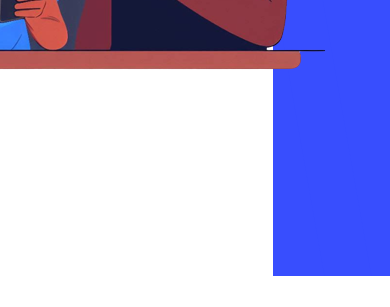
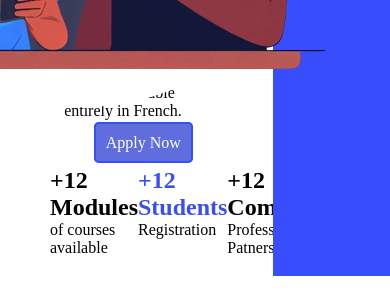
Before and after one commit to WassCodeur/AfroBitcoinSchool, a plain HTML site: page index.html in a window 390 px wide. Shown: the part 568-875 px from the top of the page. Before the commit the page ends 844 px from the top, so only its background shows below. Drawn offline with Linux system fonts and the light colour scheme.

Commit message:
no-responsive landing page

```diff
--- a/assets/css/index.css
+++ b/assets/css/index.css
@@ -17,13 +17,68 @@ body {
     align-items: center;
 }
 
+.title {
+    font-weight: bolder;
+    font-size: 300%;
+}
+
+.description {
+    text-align: center;
+    width: 50%;
+    margin-bottom: 5%;
+}
+
+.line {
+    border-top: 5px solid #384EFE;
+    width: 50%;
+    border-radius: 50%;
+    padding: 20px;
+}
+
+.btn {
+    border: 2px solid #384EFE;
+    background-color: #606edd;
+    border-radius: 5px;
+    display: inline;
+    padding: 10px;
+    margin-top: 50px;
+    margin-left: 15%;
+    cursor: pointer;
+
+}
+
+.btn a {
+    text-decoration: none;
+    color: #fff;
+}
+
 .leftside {
     width: 70%;
     height: 100%;
     background: #fff;
+}
+
+.statistics {
+    margin-top: 5%;
     display: flex;
-    justify-content: center;
-    align-items: center;
+    justify-content: space-between;
+}
+
+.stat {
+    font-size: 150%;
+    font-weight: bolder;
+}
+
+.stdts {
+    color: #384EFE;
+}
+
+.left-content {
+    position: absolute;
+    top: 40%;
+    padding: 50px;
+
+
 }
 
 .rightside {
--- a/index.html
+++ b/index.html
@@ -17,15 +17,39 @@
         </div>
 
 
-        <div class="leftside">Lorem ipsum dolor sit amet consectetur adipisicing elit. Repellat aperiam dolore, nostrum
-            molestiae ex necessitatibus odit blanditiis autem eligendi corrupti quis dolor exercitationem quidem
-            voluptas cupiditate quaerat repudiandae fugiat ad.
+        <div class="leftside">
+            <div class="left-content">
+                <div class="title">
+                    Learn width <br> Africa Bitcoin School
+                </div>
+                <div class="line"></div>
+                <div class="description">
+                    Learn about Bitcoin technology and the Lightning Network, a course available entirely in French.
+                </div>
+                <div class="btn">
+                    <a href="#">Apply Now</a>
+                </div>
+                <div class="statistics">
+                    <div class="modules">
+                        <div class="stat"> +12 Modules</div>
+                        <div>of courses available</div>
+                    </div>
+                    <div class="student">
+                        <div class="stat stdts"> +12 Students</div>
+                        <div>Registration</div>
+                    </div>
+                    <div class="modules">
+                        <div class="stat"> +12 Companies</div>
+                        <div>Professional & Patners</div>
+                    </div>
+                </div>
+            </div>
         </div>
         <div class="rightside">
             <div class="nav">
 
                 <div class="nav-link"><a href="#">Home</a></div>
-                <div class="nav-link"><a href="#">ABout</a></div>
+                <div class="nav-link"><a href="#">About</a></div>
                 <div class="nav-link"><a href="#">Apply Now</a></div>
 
             </div>
```
